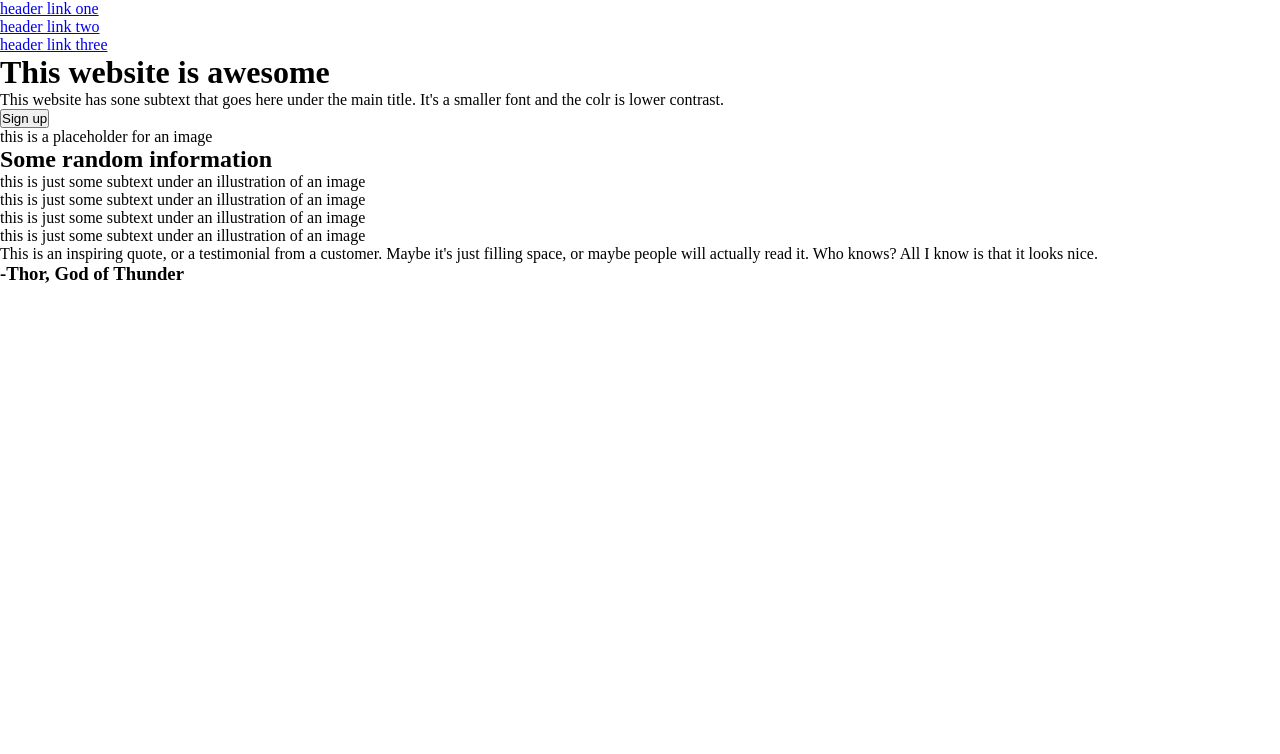
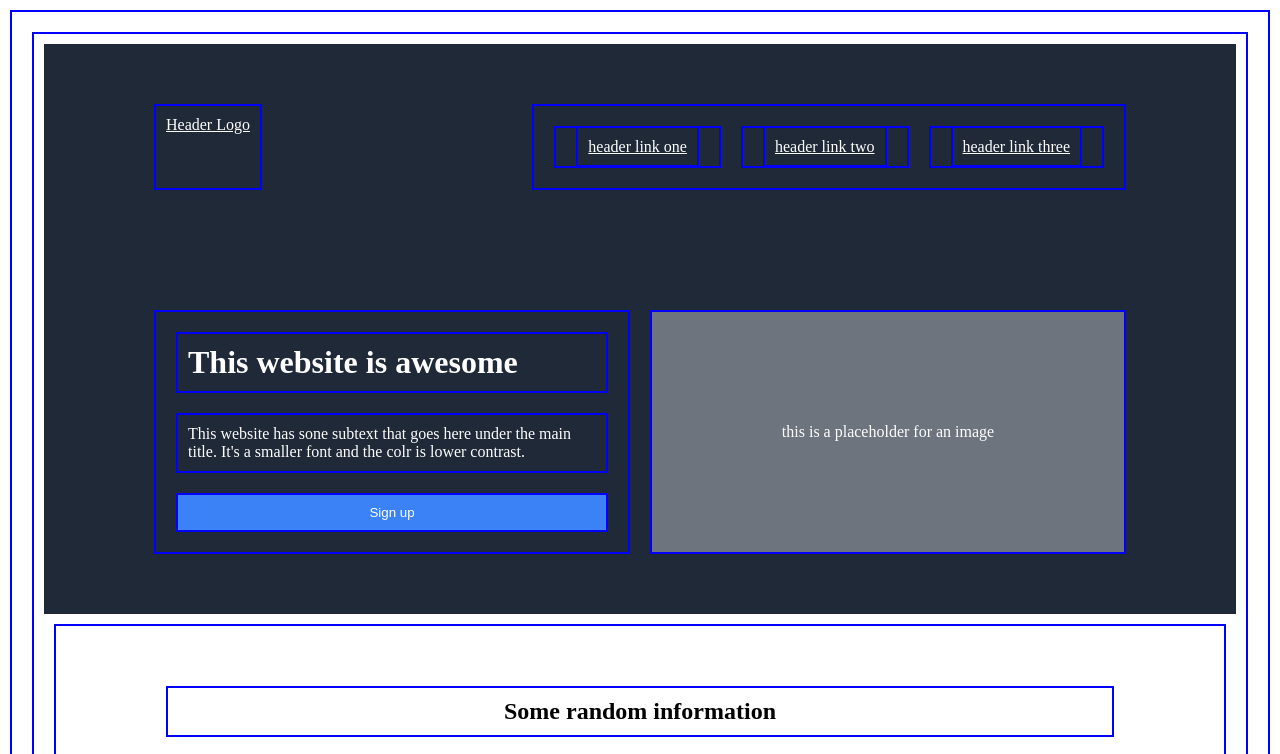
Before and after one commit to TaylorCasse/odin-landing-page, a plain HTML site: page index.html in a window 1280 px wide. Shown: the top 754 px of the page. Drawn offline with Linux system fonts and the light colour scheme.

Commit message:
Added some CSS

```diff
--- a/index.html
+++ b/index.html
@@ -8,8 +8,8 @@
     <link rel="stylesheet" href="./style.css">
 </head>
 <body>
-    <div class="header">
-        <a href="#"></a>
+    <div class="header done">
+        <a href="#">Header Logo</a>
         <ul>
             <li><a href="#">header link one</a></li>
             <li><a href="#">header link two</a></li>
@@ -17,7 +17,7 @@
         </ul>
     </div>
 
-    <div class="main-1">
+    <div class="main-1 done">
         <div>
             <h1>This website is awesome</h1>
             <p>This website has sone subtext that goes here under the main title. It's a smaller font and the colr is lower contrast.</p>
--- a/style.css
+++ b/style.css
@@ -1,5 +1,110 @@
+/* General */
 * {
     box-sizing: border-box;
+    margin: 10px;
+    padding: 10px;
+    border: blue 2px solid;
+}
+
+.done {
     margin: 0;
     padding: 0;
+    border: none;
 }
+
+body {
+    display: flex;
+    flex-direction: column;
+}
+
+.header, .main-1, .main-2, .main-3, .main-4 {
+    display: flex;
+    flex: auto;
+    padding: 50px 100px;
+
+}
+
+.header, .main-1, .footer {
+    background: #1F2937;
+}
+
+
+
+
+/* Header Style */
+.header {
+    display: flex;
+    justify-content: space-between;
+}
+
+.header ul {
+    display: flex;
+    list-style: none;
+}
+
+.header *, .main-1 * {
+    color: white;
+}
+
+/* Main Segment Style */
+
+/* Main 1 */
+.main-1 div {
+    display: flex;
+    flex-direction: column;
+    flex: 1;
+}
+
+.main-1 div button {
+    background: #3b82f6;
+}
+
+#image-placeholder {
+    justify-content: center;
+    align-items: center;
+    background: #6d747d;
+}
+
+/* Main 2 */
+.main-2 {
+    flex-direction: column;
+}
+
+.main-2 h2 {
+    text-align: center;
+}
+
+.box-container {
+    display: flex;
+    justify-content: space-around;
+    flex-wrap: wrap;
+    flex: auto;
+}
+
+.box-main {
+    height: 250px;
+    width: 200px;
+    flex: auto;
+    display: flex;
+    flex-direction: column;
+    /* display: flex;
+    flex-direction: column; */
+    /* height: 100px; */
+    /* width: 40px; */
+    /* flex: 1; */
+}
+
+.box-child {
+    height: 200px;
+    flex: 1 1 auto;
+}
+
+.box-subtext {
+    text-align: center;
+}
+
+/* Main 3 */
+.main-3 {
+    background: #e5e7eb;
+    /* font-family: ; */
+}
```
Also changed, not shown: references/colors_and_stuff.png (added).
